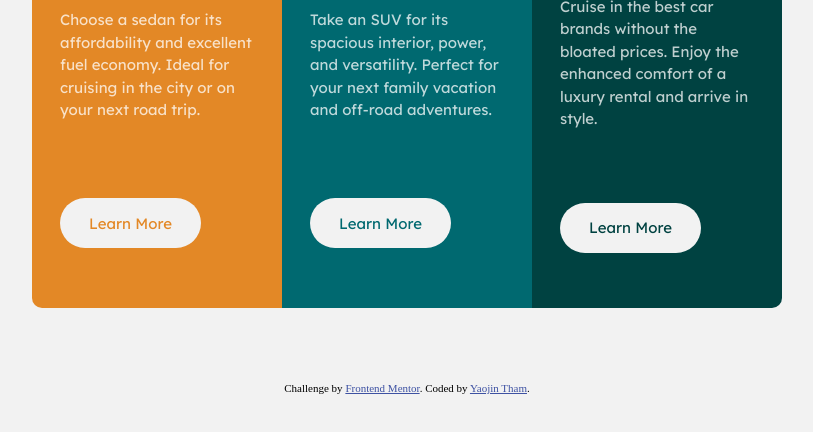
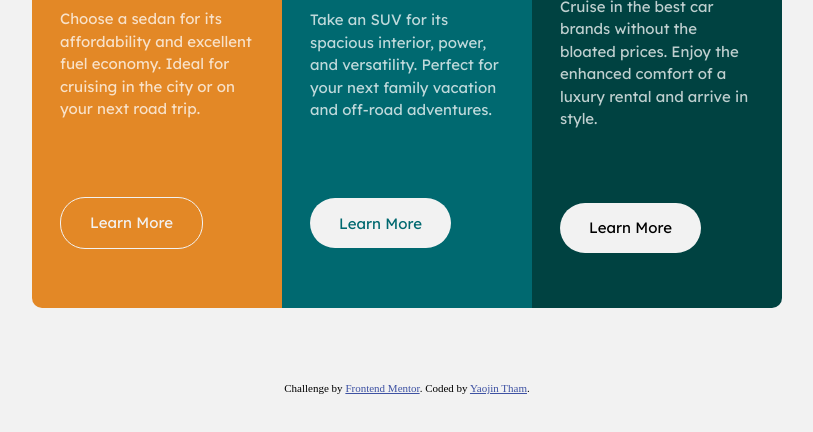
Before and after one commit to mipsmonsta/3-column-preview-card-component, a plain HTML site: page index.html in a window 1280 px wide. In both pictures the pointer is over the element 363 px from the left and 489 px from the top of the page. Shown: the part 266-698 px from the top of the page, without its empty margins (233-1046 px from the left). Drawn offline with Linux system fonts and the light colour scheme.

Commit message:
Added active states

```diff
--- a/style/style.css
+++ b/style/style.css
@@ -90,16 +90,28 @@ h2.car_class {
     font-size: 1rem;
 }
 
-.action--brightorange{
+.action:hover {
+    background-color: transparent;
+    border: 1px solid var(--verylightgray_bg_headings_btn);
+}
+
+
+.action--brightorange {
     color: var(--brightorange);
 }
 
-.action--darkcyan{
+.action--darkcyan {
     color: var(--darkcyan);
 }
 
-.action--verydarkcyan{
+.action--verydarkcyan p{
     color: var(--verydarkcyan);
+}
+
+
+.action:hover >  p {
+    color: var(--verylightgray_bg_headings_btn);
+;
 }
 
 /*************Media Query****************/
```
